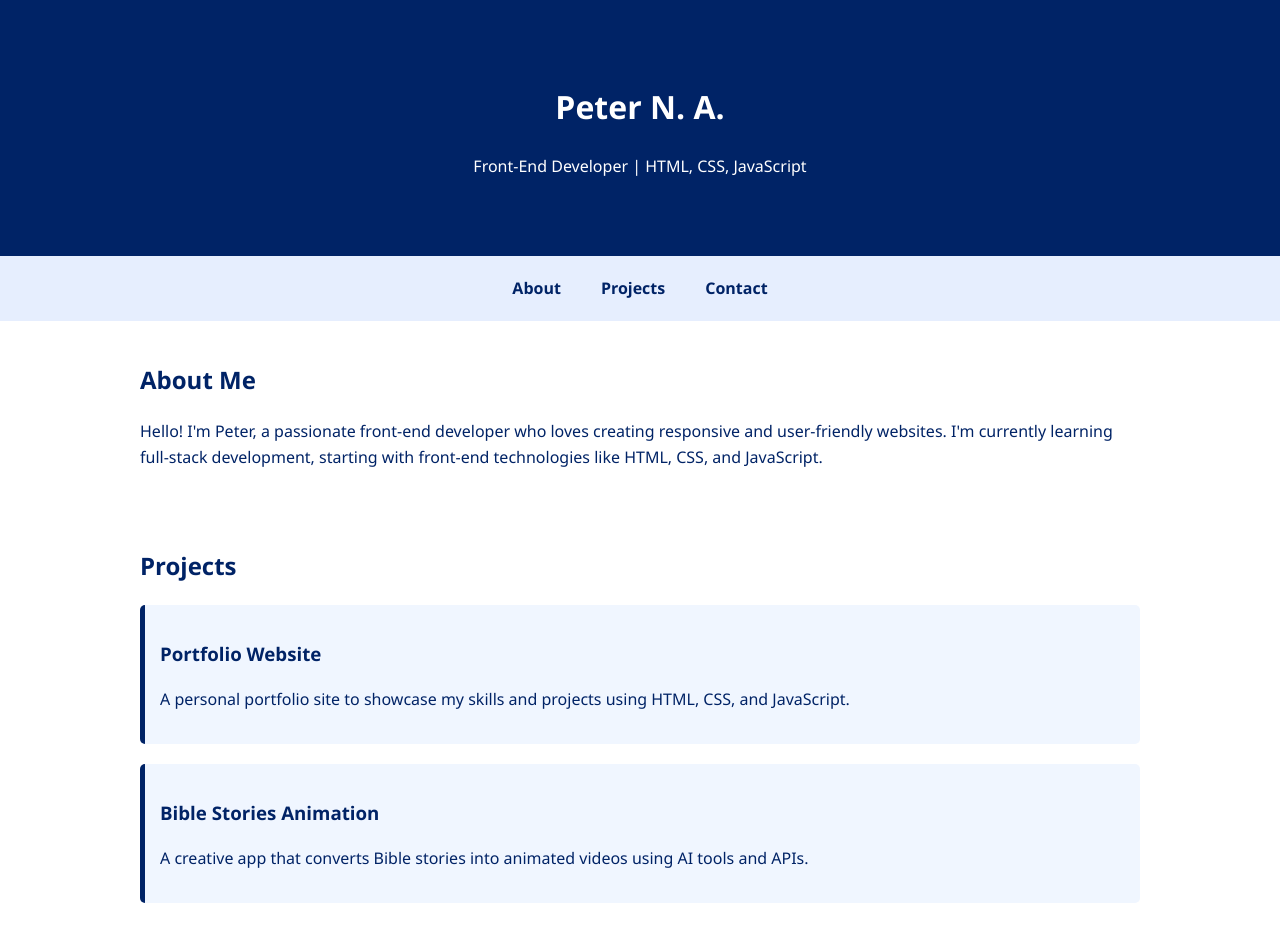
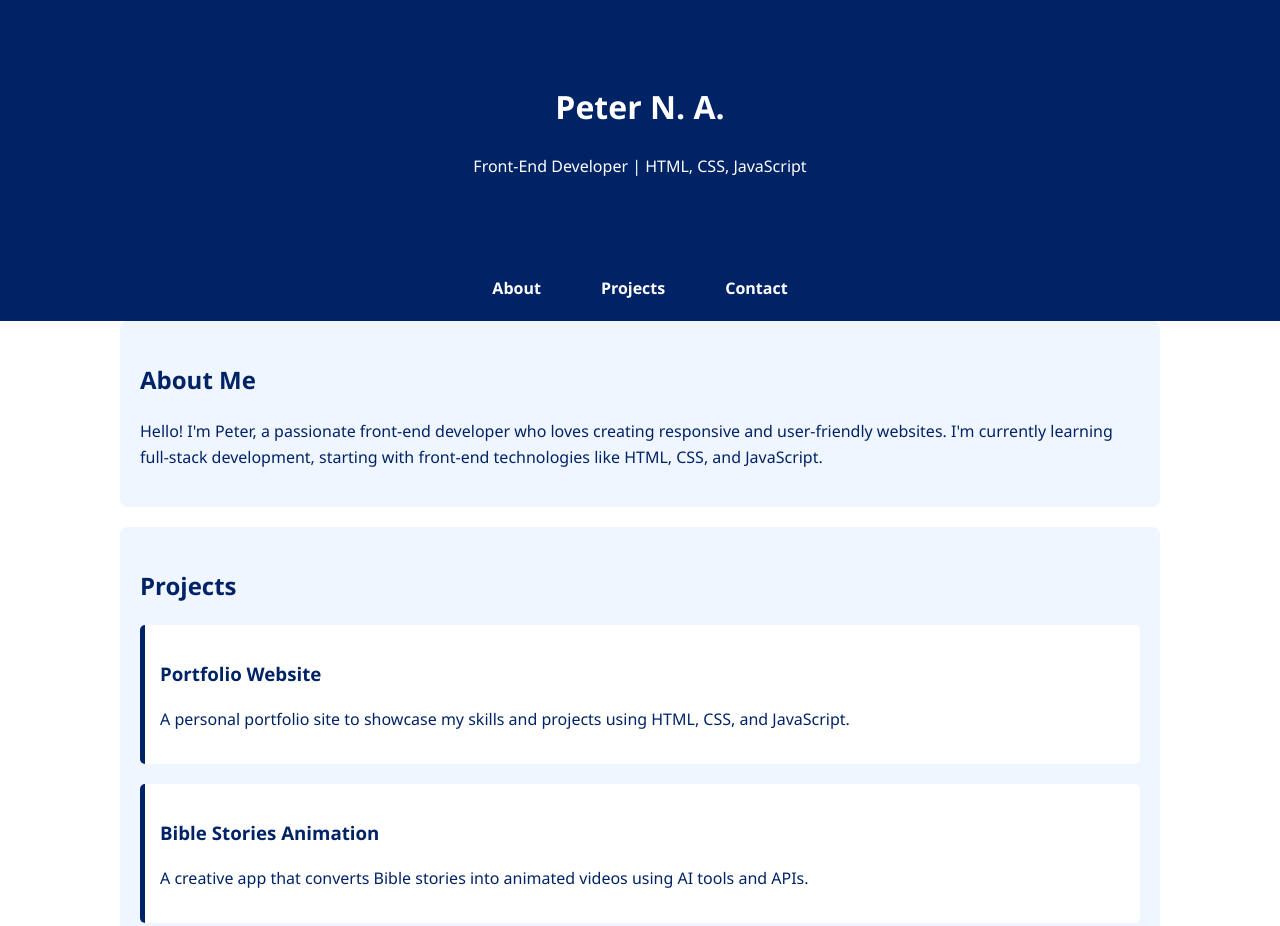
Before and after one commit to VisualizeWords/Portfolio-Website, a plain HTML site: page index.html in a window 1280 px wide. Shown: the top 926 px of the page. Drawn offline with Linux system fonts and the light colour scheme.

Commit message:
Update style.css

```diff
--- a/style.css
+++ b/style.css
@@ -2,8 +2,8 @@
 body {
   font-family: 'Segoe UI', sans-serif;
   margin: 0;
-  background-color: white;
-  color: #002366; /* Royal blue */
+  background-color: white;  /* ⚪ White background for body */
+  color: #002366;            /* 🔵 Royal blue text */
   line-height: 1.6;
 }
 
@@ -15,15 +15,15 @@ body {
 
 /* Header */
 header {
-  background-color: #002366;
-  color: white;
+  background-color: #002366;  /* 🔵 Royal blue background */
+  color: white;               /* ⚪ White text */
   padding: 40px 20px;
   text-align: center;
 }
 
 /* Navigation */
 nav {
-  background-color: #e6eefe;
+  background-color: #002366;  /* 🔵 Royal blue background */
 }
 
 nav ul {
@@ -31,6 +31,7 @@ nav ul {
   justify-content: center;
   list-style: none;
   padding: 0;
+  margin: 0;
 }
 
 nav ul li {
@@ -38,13 +39,16 @@ nav ul li {
 }
 
 nav ul li a {
-  color: #002366;
+  color: white;              /* ⚪ White text links */
   text-decoration: none;
   font-weight: bold;
+  padding: 10px;
 }
 
 nav ul li a:hover {
-  text-decoration: underline;
+  background-color: white;
+  color: #002366;            /* 🔵 Hover effect */
+  border-radius: 5px;
 }
 
 /* Sections */
@@ -52,9 +56,15 @@ section {
   padding: 40px 0;
 }
 
+#about, #projects, #contact {
+  background-color: #f0f6ff;   /* Light blue background for contrast */
+  border-radius: 8px;
+  margin-bottom: 20px;
+}
+
 .project {
-  background-color: #f0f6ff;
-  border-left: 5px solid #002366;
+  background-color: white;
+  border-left: 5px solid #002366; /* 🔵 Royal blue border */
   padding: 15px;
   margin-bottom: 20px;
   border-radius: 5px;
@@ -62,8 +72,8 @@ section {
 
 /* Footer */
 footer {
-  background-color: #002366;
-  color: white;
+  background-color: #002366;   /* 🔵 Royal blue */
+  color: white;                /* ⚪ White text */
   text-align: center;
   padding: 20px 0;
 }
```
